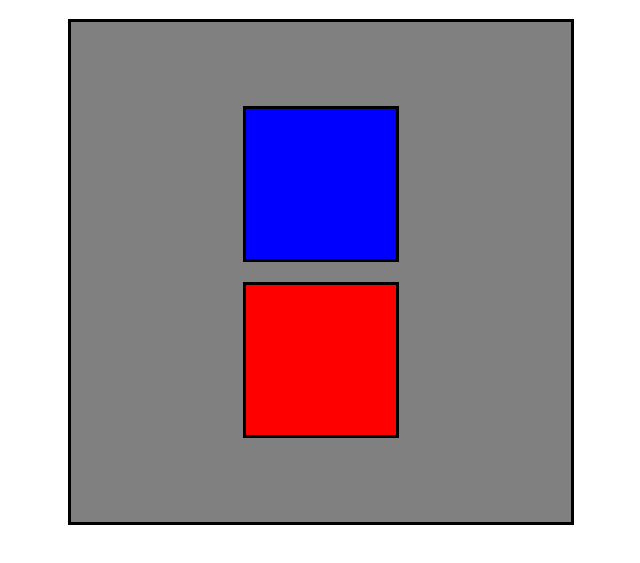
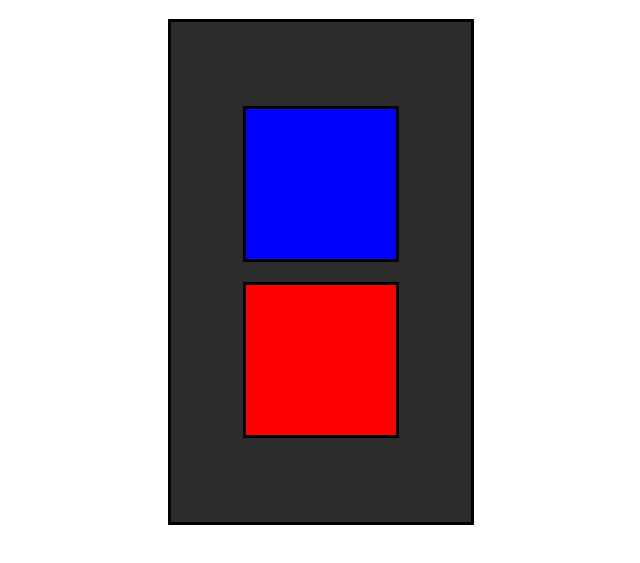
Before and after one commit to efecee/aprender-git, a plain HTML site: page index.html in a window 1280 px wide. Shown: the part 69-632 px from the top of the page, without its empty margins (319-959 px from the left). Drawn offline with Linux system fonts and the light colour scheme.

Commit message:
universo vertical V2

```diff
--- a/script.js
+++ b/script.js
@@ -1,7 +1,7 @@
 const padre = document.querySelector('.main')
 const hijo = document.querySelectorAll('.hijo')
 
-padre.style.backgroundColor = 'gray'
+padre.style.backgroundColor = '#2c2c2c'
 hijo.forEach((h) => {
     if(h.classList.contains('dos')){
         h.style.backgroundColor = 'red'
--- a/style.css
+++ b/style.css
@@ -6,8 +6,8 @@ body{
 }
 .main{
     height: 500px;
-    width: 500px;
-    border: solid;
+    width: 300px;
+    border: solid 3px;
     display: flex;
     justify-content: center;
     align-items: center;
@@ -17,5 +17,5 @@ body{
 .hijo{
     width: 150px;
     height: 150px;
-    border: solid;
+    border: solid 3px;
 }
```
